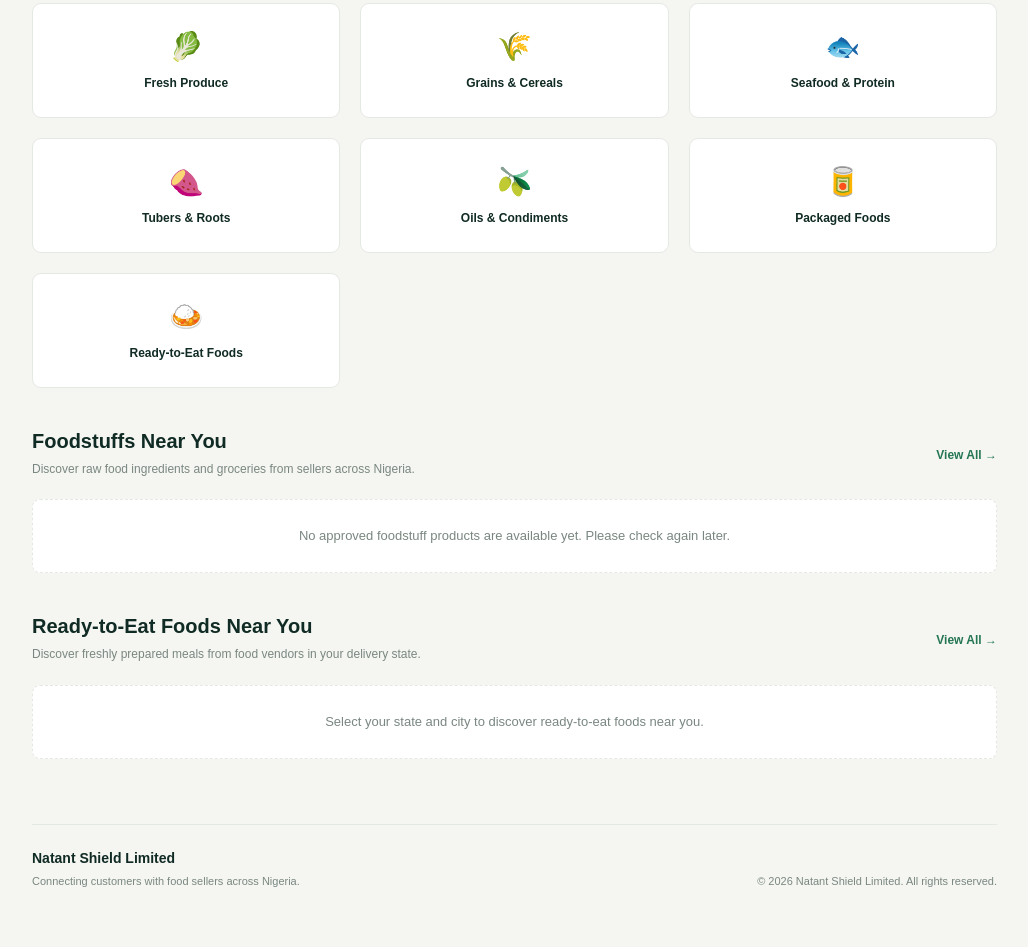
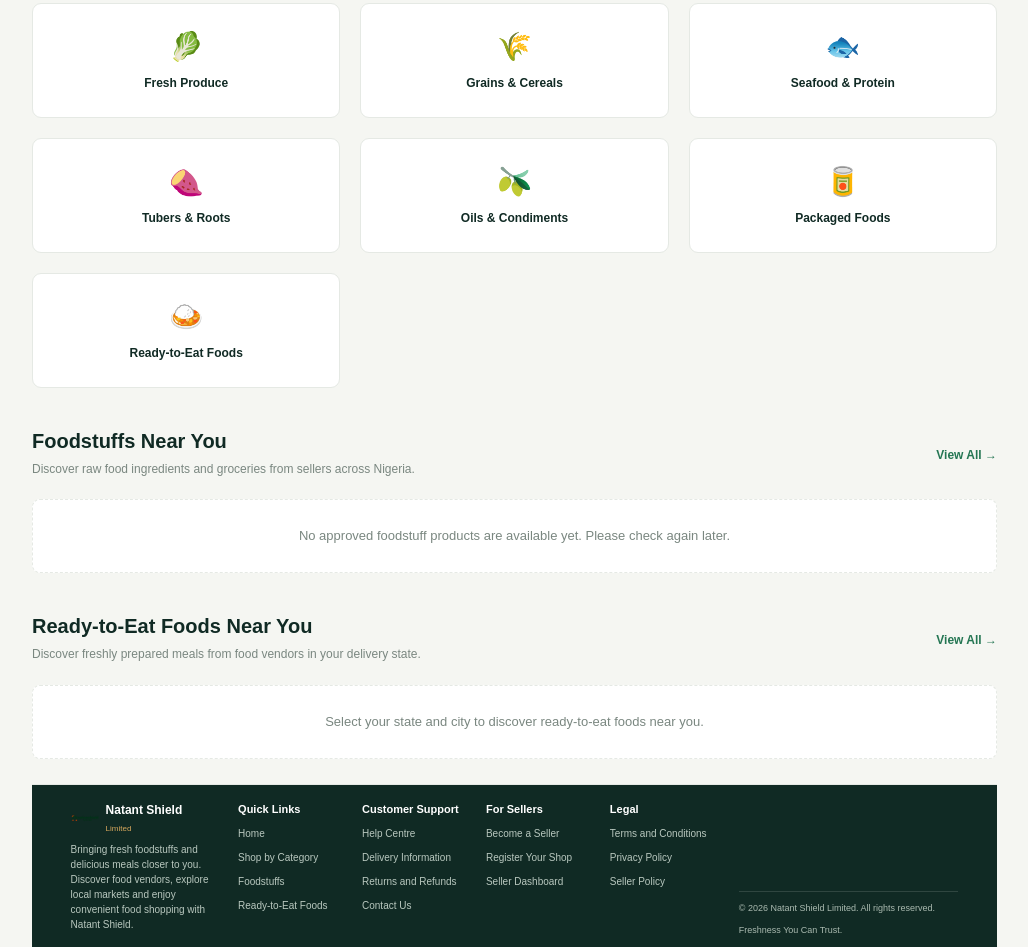
Before and after one commit to williamschisylvester-hub/Natant-Shield-Limited, a plain HTML site: page index.html in a window 1280 px wide. Shown: the part 673-1620 px from the top of the page, without its empty margins (248-1276 px from the left). Before the commit the page ends 1588 px from the top, so only its background shows below. Drawn offline with Linux system fonts and the light colour scheme.

Commit message:
project 2.0

```diff
--- a/Shared/style.css
+++ b/Shared/style.css
@@ -1603,6 +1603,122 @@ button:focus-visible {
     }
 }
 
+/* ========================================
+   COMPACT MAIN FOOTER
+======================================== */
+
+.main-footer {
+    background: #102A24;
+    color: #fff;
+    margin-top: 25px;
+    padding: 18px 4% 0;
+}
+
+.footer-container {
+    max-width: 1400px;
+    margin: 0 auto;
+    display: grid;
+    grid-template-columns: 1.4fr repeat(4, 1fr);
+    gap: 15px;
+    padding-bottom: 15px;
+}
+
+.footer-column h3 {
+    font-size: 11px;
+    margin-bottom: 8px;
+    color: #fff;
+}
+
+.footer-brand {
+    display: flex;
+    align-items: center;
+    gap: 7px;
+    margin-bottom: 7px;
+}
+
+.footer-brand img {
+    width: 28px;
+    height: 28px;
+    object-fit: contain;
+}
+
+.footer-brand h2 {
+    font-size: 12px;
+    color: #fff;
+}
+
+.footer-brand span {
+    font-size: 8px;
+    color: #D6A75D;
+}
+
+.footer-about > p {
+    max-width: 220px;
+    color: #B9C8BF;
+    font-size: 10px;
+    line-height: 1.5;
+}
+
+.footer-column ul {
+    list-style: none;
+    display: flex;
+    flex-direction: column;
+    gap: 6px;
+}
+
+.footer-column ul li a {
+    color: #B9C8BF;
+    font-size: 10px;
+    transition: 0.2s ease;
+}
+
+.footer-column ul li a:hover {
+    color: #D6A75D;
+}
+
+.footer-bottom {
+    max-width: 1400px;
+    margin: 0 auto;
+    padding: 9px 0;
+    border-top: 1px solid rgba(255,255,255,0.13);
+    display: flex;
+    justify-content: space-between;
+    align-items: center;
+    gap: 8px;
+    flex-wrap: wrap;
+}
+
+.footer-bottom p {
+    color: #AABAB0;
+    font-size: 9px;
+}
+
+@media (max-width: 800px) {
+    .footer-container {
+        grid-template-columns: repeat(3, 1fr);
+        gap: 15px;
+    }
+
+    .footer-about {
+        grid-column: span 3;
+    }
+}
+
+@media (max-width: 500px) {
+    .footer-container {
+        grid-template-columns: repeat(2, 1fr);
+        gap: 15px 10px;
+    }
+
+    .footer-about {
+        grid-column: span 2;
+    }
+
+    .footer-bottom {
+        flex-direction: column;
+        align-items: flex-start;
+    }
+}
 
 /* =========================================
    END OF NATANT SHIELD STYLESHEET
--- a/index.html
+++ b/index.html
@@ -1076,23 +1076,112 @@
              FOOTER
         ================================== -->
 
+
+<!-- ========================================
+     NATANT SHIELD MAIN FOOTER
+======================================== -->
+
 <footer class="main-footer">
 
+    <div class="footer-container">
+
+        <!-- COMPANY INFORMATION -->
+        <div class="footer-column footer-about">
+
+            <div class="footer-brand">
+
+                <img src="Assets/logo.png" alt="Natant Shield Logo">
+
                 <div>
+                    <h2>Natant Shield</h2>
+                    <span>Limited</span>
+                </div>
 
-                <h3>Natant Shield Limited</h3>
+            </div>
 
             <p>
-                    Connecting customers with food sellers across Nigeria.
+                Bringing fresh foodstuffs and delicious meals
+                closer to you. Discover food vendors, explore
+                local markets and enjoy convenient food shopping
+                with Natant Shield.
             </p>
 
         </div>
 
 
+        <!-- QUICK LINKS -->
+        <div class="footer-column">
+
+            <h3>Quick Links</h3>
+
+            <ul>
+                <li><a href="index.html">Home</a></li>
+                <li><a href="#categories">Shop by Category</a></li>
+                <li><a href="#foodstuffsSection">Foodstuffs</a></li>
+                <li><a href="#readyFoodsSection">Ready-to-Eat Foods</a></li>
+            </ul>
+
+        </div>
+
+
+        <!-- CUSTOMER SUPPORT -->
+        <div class="footer-column">
+
+            <h3>Customer Support</h3>
+
+            <ul>
+                <li><a href="#help">Help Centre</a></li>
+                <li><a href="#delivery">Delivery Information</a></li>
+                <li><a href="#returns">Returns and Refunds</a></li>
+                <li><a href="#contact">Contact Us</a></li>
+            </ul>
+
+        </div>
+
+
+        <!-- SELLERS -->
+        <div class="footer-column">
+
+            <h3>For Sellers</h3>
+
+            <ul>
+                <li><a href="Seller/seller.html">Become a Seller</a></li>
+                <li><a href="Seller/seller.html#shop-registration">Register Your Shop</a></li>
+                <li><a href="Seller/seller.html#dashboard">Seller Dashboard</a></li>
+            </ul>
+
+        </div>
+
+
+        <!-- LEGAL -->
+        <div class="footer-column">
+
+            <h3>Legal</h3>
+
+            <ul>
+                <li><a href="#terms">Terms and Conditions</a></li>
+                <li><a href="#privacy">Privacy Policy</a></li>
+                <li><a href="#seller-policy">Seller Policy</a></li>
+            </ul>
+
+        </div>
+
+    </div>
+
+
+    <!-- FOOTER BOTTOM -->
+    <div class="footer-bottom">
+
         <p>
-                &copy; 2026 Natant Shield Limited.
-                All rights reserved.
+            © <span id="footerYear">2026</span>
+            Natant Shield Limited. All rights reserved.
         </p>
+
+        <p>
+            Freshness You Can Trust.
+        </p>
+
+    </div>
 
 </footer>
 
```
Also changed, not shown: Seller/seller.html (+6 -6 lines), 1 other file. Lines whose indentation alone changed are shown as unchanged.
